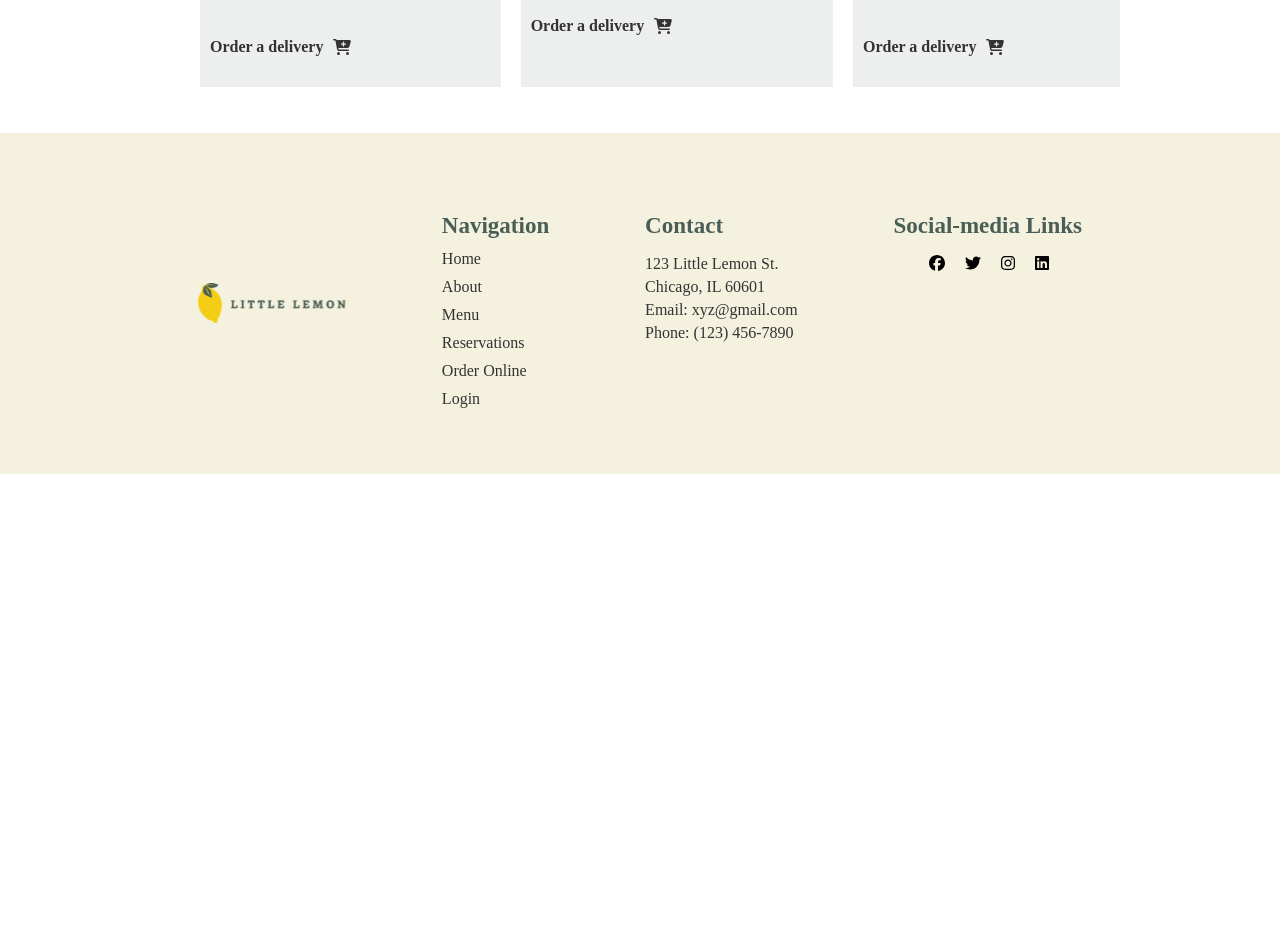
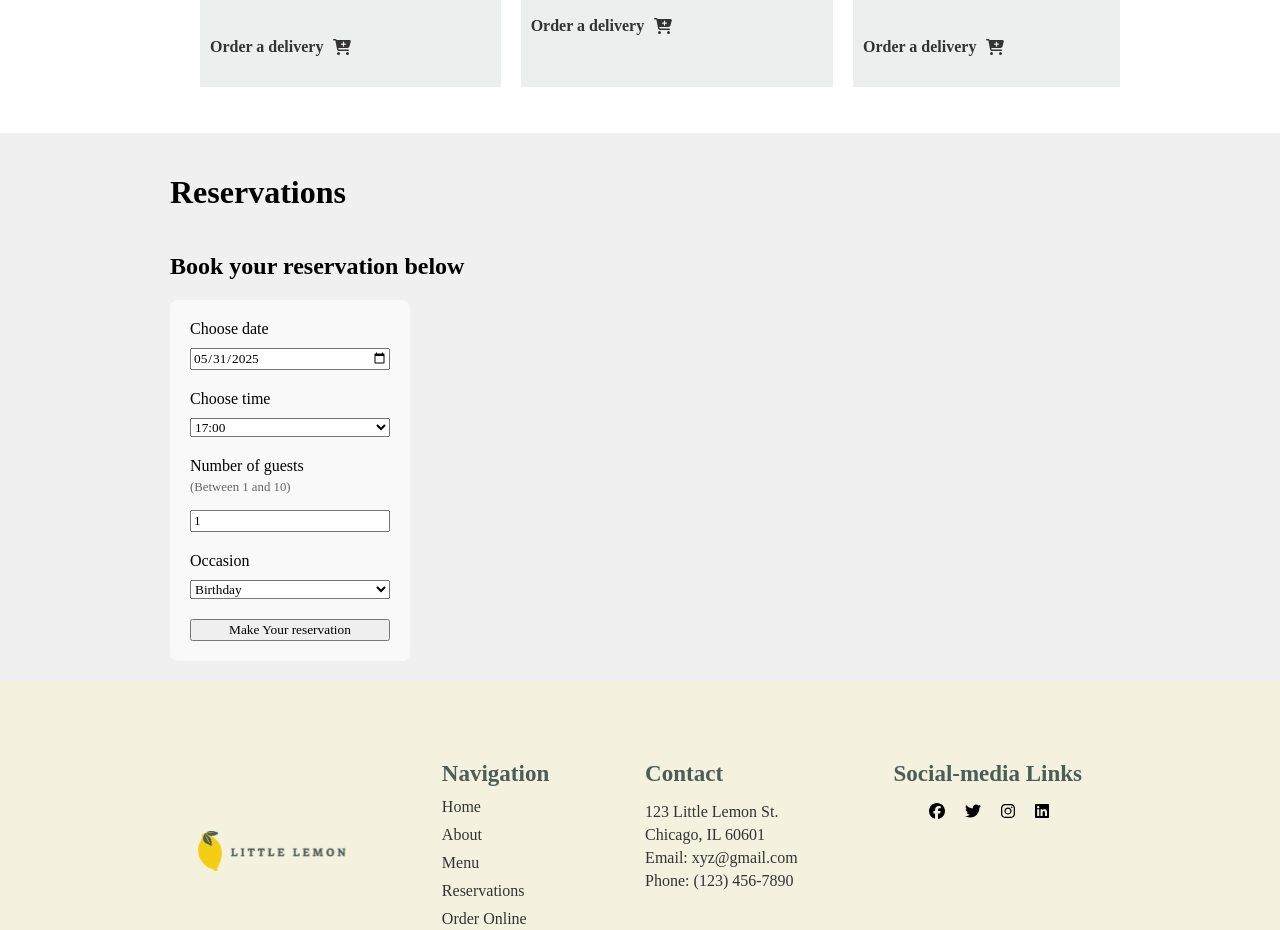
Before and after one commit to Akashdip-N/Capstone-proj-Meta-front-end, a React (Create React App) app in the folder capstone_project/: page / in a window 1280 px wide. Shown: the part 960-1890 px from the top of the page. Before the commit the page ends 1434 px from the top, so only its background shows below. Built offline with nearby package versions, Linux system fonts and the light colour scheme.

Commit message:
Implemented Form submission

```diff
--- a/capstone_project/src/App.js
+++ b/capstone_project/src/App.js
@@ -3,6 +3,7 @@ import Header from './components/Header';
 import Nav from './components/Nav';
 import Main from './components/Main';
 import Footer from './components/Footer';
+import BookingPage from './components/BookingPage';
 
 function App() {
   return (
@@ -10,6 +11,7 @@ function App() {
       <Nav />
       <Header />
       <Main />
+      <BookingPage />
       <Footer />
     </main>
   );
--- /dev/null
+++ b/capstone_project/src/CSS_properties/BookingForm.css
@@ -0,0 +1,11 @@
+.booking-form input, select{
+  margin-top: -10px;
+}
+
+.booking-form {
+  width: 100%;
+  max-width: 600px;
+  padding: 20px;
+  background-color: #f9f9f9;
+  border-radius: 8px;
+}
--- /dev/null
+++ b/capstone_project/src/CSS_properties/BookingPage.css
@@ -0,0 +1,9 @@
+#BookingPage {
+    background-color: #f0f0f0;
+    padding: 20px;
+}
+
+.Booking{
+    display: grid;
+    margin: 0px 150px 0px 150px;
+}
--- /dev/null
+++ b/capstone_project/src/components/BookingForm.js
@@ -0,0 +1,146 @@
+import { useState } from 'react';
+import '../CSS_properties/BookingForm.css';
+
+function BookingForm() {
+    const getTodayDate = () => {
+        const today = new Date();
+        const year = today.getFullYear();
+        const month = String(today.getMonth() + 1).padStart(2, '0');
+        const day = String(today.getDate()).padStart(2, '0');
+        return `${year}-${month}-${day}`;
+    };
+
+    const [availableTimes] = useState([
+        '17:00',
+        '18:00',
+        '19:00',
+        '20:00',
+        '21:00',
+        '22:00'
+    ]);
+
+    const [date_input, setDate] = useState(getTodayDate());
+    const [time_input, setTime] = useState(availableTimes[0]);
+    const [guests, setGuests] = useState(1);
+    const [occasion, setOccasion] = useState('Birthday');
+    const [reservationDetails, setReservationDetails] = useState(null);
+    const [isSubmitted, setIsSubmitted] = useState(false);
+
+    const handleChangeTime = (event) => {
+        setTime(event.target.value);
+    };
+
+    const handleChangeOccasion = (event) => {
+        setOccasion(event.target.value);
+    };
+
+    const handleSubmit = (e) => {
+        e.preventDefault();
+
+        const details = {
+            date: date_input,
+            time: time_input,
+            guests: guests,
+            occasion: occasion,
+        };
+
+        setReservationDetails(details);
+        setIsSubmitted(true); // hide the form
+    };
+
+    return (
+        <div style={{ display: 'grid', gap: '-10px' }}>
+            <h1>{isSubmitted ? "Reservation successful" : "Reservations"}</h1>
+            <h2>{isSubmitted ? "" : "Book your reservation below"}</h2>
+            {!isSubmitted && (
+                <form
+                    className="booking-form"
+                    style={{ display: 'grid', maxWidth: '200px', gap: '20px' }}
+                    onSubmit={handleSubmit}
+                >
+                    <label htmlFor="res-date">Choose date</label>
+                    <input
+                        type="date"
+                        id="res-date"
+                        value={date_input}
+                        onChange={(e) => setDate(e.target.value)}
+                    />
+
+                    <label htmlFor="res-time">Choose time</label>
+                    <select
+                        id="res-time"
+                        value={time_input}
+                        onChange={handleChangeTime}
+                    >
+                        {
+                            availableTimes.map((time, index) => (
+                                <option key={index} value={time}>
+                                    {time}
+                                </option>
+                            ))
+                        }
+                    </select>
+
+                    <label htmlFor="guests">Number of guests</label>
+                    <p
+                        style={{
+                            fontSize: '0.8em',
+                            color: '#666',
+                            marginTop: '-15px',
+                            marginBottom: '5px',
+                        }}
+                    >
+                        (Between 1 and 10)
+                    </p>
+                    <input
+                        type="number"
+                        placeholder="1"
+                        min="1"
+                        max="10"
+                        id="guests"
+                        value={guests}
+                        onChange={(e) => setGuests(Number(e.target.value))}
+                    />
+
+                    <label htmlFor="occasion">Occasion</label>
+                    <select
+                        id="occasion"
+                        value={occasion}
+                        onChange={handleChangeOccasion}
+                    >
+                        <option>Birthday</option>
+                        <option>Anniversary</option>
+                    </select>
+
+                    <button
+                        type="submit"
+                        disabled={guests < 1 || guests > 10}
+                    >
+                        Make Your reservation
+                    </button>
+                </form>
+            )}
+
+            {
+                reservationDetails && (
+                    <div style={{
+                        border: '2px solid #4CAF50',
+                        borderRadius: '10px',
+                        marginTop: '-30px',
+                        padding: '20px',
+                        maxWidth: '200px',
+                        backgroundColor: '#f9f9f9'
+                    }}
+                    >
+                        <h3>Reservation Complete</h3>
+                        <p><strong>Date:</strong> {reservationDetails.date}</p>
+                        <p><strong>Time:</strong> {reservationDetails.time}</p>
+                        <p><strong>Guests:</strong> {reservationDetails.guests}</p>
+                        <p><strong>Occasion:</strong> {reservationDetails.occasion}</p>
+                </div>
+            )}
+        </div>
+    );
+}
+
+export default BookingForm;
--- /dev/null
+++ b/capstone_project/src/components/BookingPage.js
@@ -0,0 +1,14 @@
+import BookingForm from './BookingForm';
+import '../CSS_properties/BookingPage.css';
+
+const BookingPage = () => {
+    return (
+        <div id="BookingPage" className="booking-page">
+            <div class="Booking">
+                <BookingForm />
+            </div>
+        </div>
+    );
+};
+
+export default BookingPage;
--- a/capstone_project/src/components/Nav.js
+++ b/capstone_project/src/components/Nav.js
@@ -1,4 +1,3 @@
-import React from 'react';
 import '../CSS_properties/Nav.css';
 import logo from '../icons_assets/Logo.svg';
 
@@ -11,7 +10,7 @@ function Nav() {
                     <li><a href="#home">Home</a></li>
                     <li><a href="#about">About</a></li>
                     <li><a href="#menu">Menu</a></li>
-                    <li><a href="#reservations">Reservations</a></li>
+                    <li><a href="#BookingPage">Reservations</a></li>
                     <li><a href="#order-online">Order Online</a></li>
                     <li><a href="#login">Login</a></li>
                 </ul>
```
